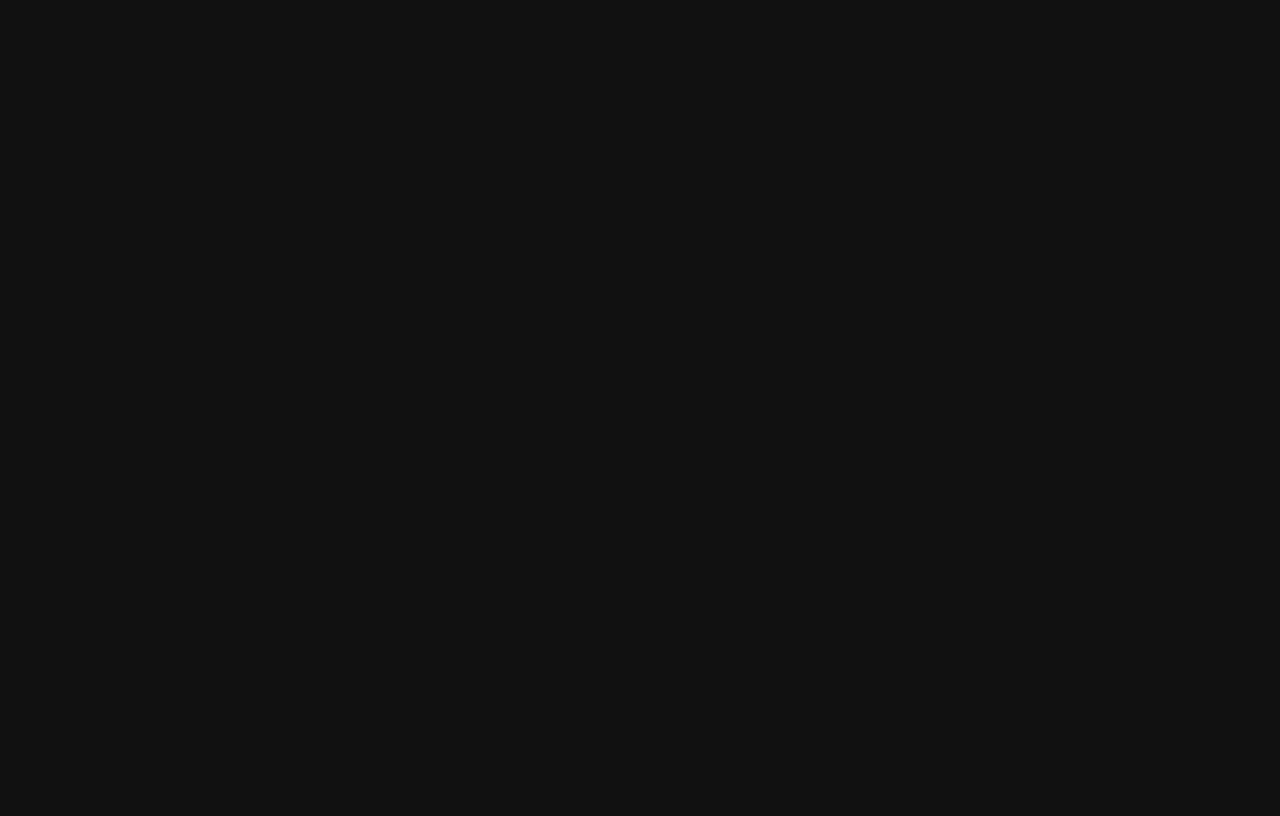
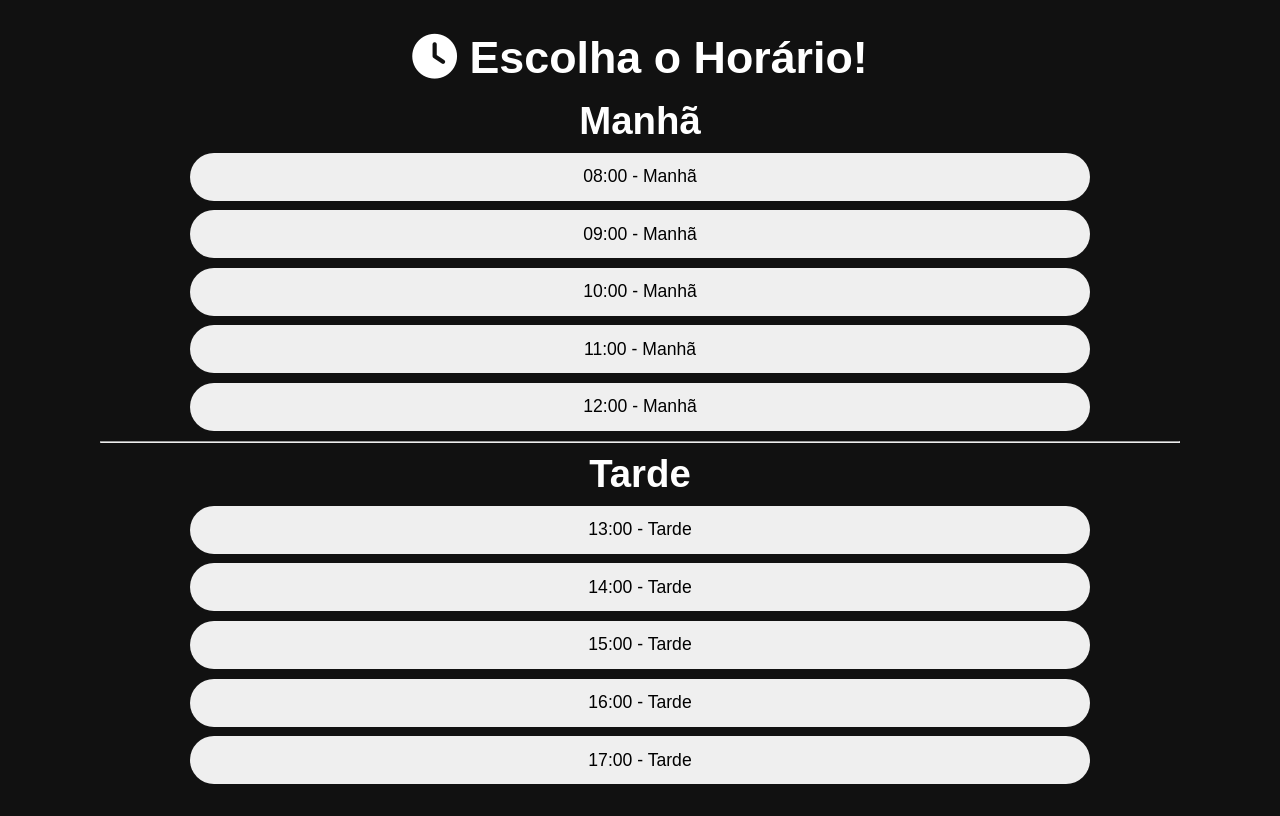
Before and after one commit to Pedro-Rocha-Araujo/barber-manager, a React (Create React App) app in the folder frontend/: page /agendamento/1 in a window 1280 px wide. Before the commit this address had no page. Built offline with nearby package versions, Linux system fonts and the light colour scheme; sample sign-in values are in the browser's storage.

Commit message:
Página de agendar horário estruturada no frontend

```diff
--- a/frontend/src/components/agendamentos/Agendamento.js
+++ b/frontend/src/components/agendamentos/Agendamento.js
@@ -30,9 +30,8 @@ function Agendamento() {
   }
   return (
     <section className="agendamento">
-      <h2><i className="fa-solid fa-alarm-clock"></i> Agendar Corte</h2>
+      <h2><i className="fa-solid fa-calendar-day"></i> Escolha o Dia</h2>
       <form>
-        <h3>Escolha o dia</h3>
 
         {dias.map((dia, index)=>{
           return(
--- /dev/null
+++ b/frontend/src/components/agendamentos/AgendarHora.js
@@ -0,0 +1,24 @@
+function AgendarHora() {
+  return (
+    <section className="agendamento">
+      <h2><i className="fa-solid fa-clock"></i> Escolha o Horário!</h2>
+      <form>
+        <h3>Manhã</h3>
+        <button type="button">08:00 - Manhã</button>
+        <button type="button">09:00 - Manhã</button>
+        <button type="button">10:00 - Manhã</button>
+        <button type="button">11:00 - Manhã</button>
+        <button type="button">12:00 - Manhã</button>
+        <hr />
+        <h3>Tarde</h3>
+        <button type="button">13:00 - Tarde</button>
+        <button type="button">14:00 - Tarde</button>
+        <button type="button">15:00 - Tarde</button>
+        <button type="button">16:00 - Tarde</button>
+        <button type="button">17:00 - Tarde</button>
+      </form>
+    </section>
+  )
+}
+
+export default AgendarHora
--- a/frontend/src/components/agendamentos/agendamento.css
+++ b/frontend/src/components/agendamentos/agendamento.css
@@ -6,7 +6,6 @@ section.agendamento h2 {
 }
 
 section.agendamento h3 {
-  margin: 2rem 0 1rem 0;
   font-size: clamp(1.4rem, 6vw, 2.4rem);
   color: #fff;
   text-align: center;
@@ -20,6 +19,7 @@ section.agendamento form {
   flex-direction: column;
   align-items: center;
   gap: 0.6rem;
+  margin-bottom: 2rem;
 }
 
 section.agendamento button {
@@ -42,3 +42,7 @@ section.agendamento button.cheio {
   color: #fff;
   cursor: auto;
 }
+
+section.agendamento hr {
+  width: 100%;
+}
--- a/frontend/src/routes.js
+++ b/frontend/src/routes.js
@@ -6,6 +6,7 @@ import NovoCorte from "./components/cortes/NovoCorte"
 import EditarCorte from "./components/cortes/EditarCorte"
 import ListagemCortes from "./components/cortes/ListagemCortes"
 import Agendamento from "./components/agendamentos/Agendamento"
+import AgendarHora from "./components/agendamentos/AgendarHora"
 
 function RouterApp() {
   return (
@@ -16,6 +17,7 @@ function RouterApp() {
       <Route path="/editar-corte/:id" element={<RotaPrivada><EditarCorte /></RotaPrivada>} />
       <Route path="/listagem-cortes" element={<RotaPrivada><ListagemCortes /></RotaPrivada>} />
       <Route path="/agendamento" element={ <RotaPrivada> <Agendamento /> </RotaPrivada> } />
+      <Route path="/agendamento/:dia" element={ <RotaPrivada> <AgendarHora /> </RotaPrivada> } />
     </Routes>
   )
 }
```
